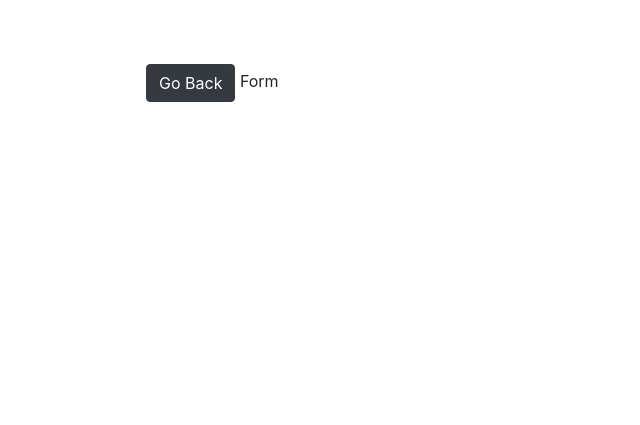
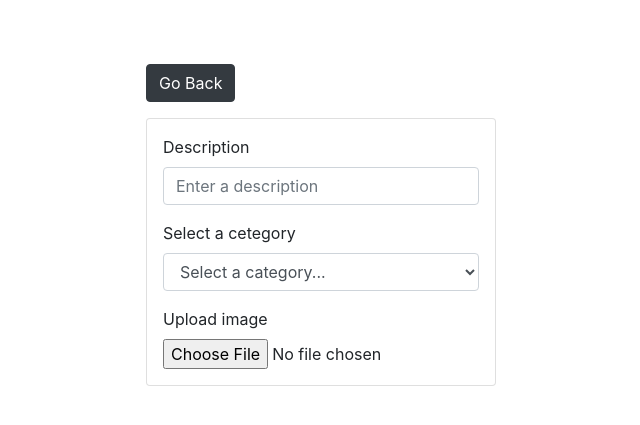
Before and after one commit to faithremo/Gallery-app, a Django app: page /add/ in a window 1280 px wide. Shown: the top 425 px of the page, without its empty margins (319-959 px from the left). Run offline with Django 4.2, Linux system fonts and the light colour scheme.

Commit message:
Added form details to enable adding an image

```diff
--- a/mygallery/templates/add.html
+++ b/mygallery/templates/add.html
@@ -13,7 +13,26 @@
         <div class="row justify-content-center">
             <div class="col-md-4">
                 <a href="{% url 'gallery' %}" class="btn btn-dark my-3">Go Back</a>
-                Form
+                <div class="card">
+                    <form>
+                        <div class="form-group m-3">
+                            <label>Description</label>
+                            <input name="description" type="text" placeholder="Enter a description" class="form-control">
+                        </div>
+
+                        <div class="form-group m-3">
+                            <label>Select a cetegory</label>
+                            <select name="category" class="form-control">
+                                <option value='none'>Select a category...</option>
+                            </select>
+                        </div>
+
+                        <div class="form-group m-3">
+                            <label>Upload image</label>
+                            <input name="image" type="file" placeholder="form-control-file">
+                        </div>
+                    </form>
+                </div>
             </div>
         </div>
     </div>
```
